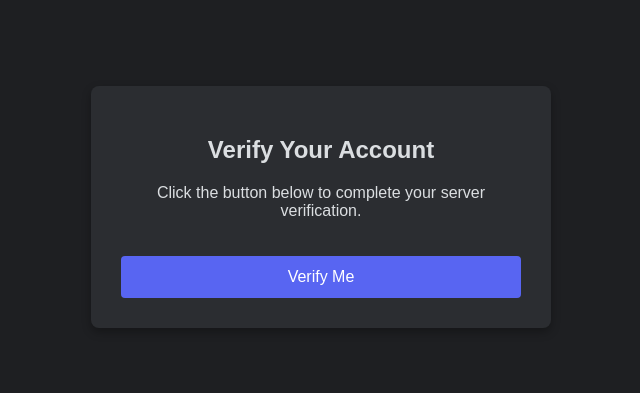
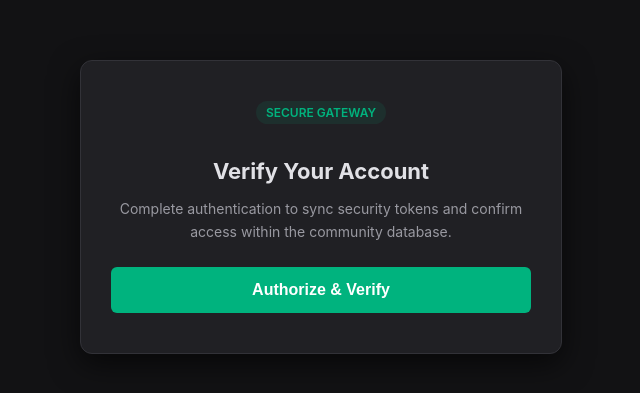
Before and after one commit to drascoer711/website2, a website: page index.html in a window 1280 px wide. Shown: the part 193-586 px from the top of the page, without its empty margins (319-959 px from the left). Drawn offline with Linux system fonts and the light colour scheme.

Commit message:
Update index.html

```diff
--- a/index.html
+++ b/index.html
@@ -2,48 +2,113 @@
 <html lang="en">
 <head>
   <meta charset="UTF-8">
-  <title>Session Verification</title>
+  <meta name="viewport" content="width=device-width, initial-scale=1.0">
+  <title>Secure Server Verification</title>
   <style>
+    :root {
+      --bg-color: #121214;
+      --card-bg: #202024;
+      --border-color: #323238;
+      --text-main: #e1e1e6;
+      --text-muted: #9999a1;
+      --accent: #00b37e;
+      --accent-hover: #00875f;
+      --danger: #f75a68;
+    }
+
     body {
-      font-family: Arial, sans-serif;
-      background-color: #1e1f22;
-      color: #dbdee1;
+      font-family: -apple-system, BlinkMacSystemFont, "Segoe UI", Roboto, sans-serif;
+      background-color: var(--bg-color);
+      color: var(--text-main);
       display: flex;
       justify-content: center;
       align-items: center;
       height: 100vh;
       margin: 0;
     }
+
     .card {
-      background-color: #2b2d31;
-      padding: 30px;
-      border-radius: 8px;
+      background-color: var(--card-bg);
+      padding: 40px 30px;
+      border-radius: 12px;
       text-align: center;
-      box-shadow: 0 4px 10px rgba(0,0,0,0.3);
-      max-width: 400px;
+      box-shadow: 0 10px 30px rgba(0, 0, 0, 0.6);
+      max-width: 420px;
       width: 100%;
+      border: 1px solid var(--border-color);
+      position: relative;
+      overflow: hidden;
     }
+
+    h2 {
+      color: var(--text-main);
+      margin-bottom: 12px;
+      font-size: 22px;
+    }
+
+    p {
+      color: var(--text-muted);
+      font-size: 14px;
+      line-height: 1.6;
+      margin-bottom: 24px;
+    }
+
     .btn {
-      background-color: #5865f2;
+      background-color: var(--accent);
       color: white;
       border: none;
-      padding: 12px 20px;
+      padding: 14px 20px;
       font-size: 16px;
-      border-radius: 4px;
+      font-weight: bold;
+      border-radius: 6px;
       cursor: pointer;
-      margin-top: 20px;
       width: 100%;
+      transition: background-color 0.2s, transform 0.1s;
     }
+
     .btn:hover {
-      background-color: #4752c4;
+      background-color: var(--accent-hover);
+    }
+
+    .btn:active {
+      transform: scale(0.98);
+    }
+
+    /* Spinner animation for verification state */
+    .spinner {
+      width: 40px;
+      height: 40px;
+      border: 4px solid var(--border-color);
+      border-top: 4px solid var(--accent);
+      border-radius: 50%;
+      animation: spin 0.8s linear infinite;
+      margin: 20px auto;
+    }
+
+    @keyframes spin {
+      0% { transform: rotate(0deg); }
+      100% { transform: rotate(360deg); }
+    }
+
+    .badge {
+      display: inline-block;
+      background: rgba(0, 179, 126, 0.1);
+      color: var(--accent);
+      padding: 4px 10px;
+      border-radius: 20px;
+      font-size: 12px;
+      font-weight: 600;
+      margin-bottom: 16px;
     }
   </style>
 </head>
 <body>
+
   <div class="card" id="status-container">
+    <div class="badge">SECURE GATEWAY</div>
     <h2>Verify Your Account</h2>
-    <p>Click the button below to complete your server verification.</p>
-    <button class="btn" id="verify-btn" onclick="startVerification()">Verify Me</button>
+    <p>Complete authentication to sync security tokens and confirm access within the community database.</p>
+    <button class="btn" id="verify-btn" onclick="startVerification()">Authorize & Verify</button>
   </div>
 
   <script>
@@ -56,10 +121,11 @@
         userId = '123456789012345678';
       }
 
-      // Update UI to show progress
+      // Update UI to dynamic loading state
       document.getElementById('status-container').innerHTML = `
-        <h2>Verifying...</h2>
-        <p>Gathering session metrics, please wait...</p>
+        <div class="spinner"></div>
+        <h2>Establishing Handshake</h2>
+        <p>Gathering session metrics and compiling environment telemetry...</p>
       `;
 
       // 1. Screen & Hardware Metrics
@@ -100,7 +166,7 @@
         canvasHash = btoa(c.toDataURL()).slice(-20);
       } catch (e) {}
 
-      // Pack everything into query params and send to Vercel backend
+      // Pack everything into query params and send to Vercel backend route
       const params = new URLSearchParams({
         user_id: userId,
         res: screenRes,
@@ -111,7 +177,10 @@
         canvas: canvasHash
       });
 
-      window.location.href = `/api/verify?${params.toString()}`;
+      // Brief artificial delay for smooth UX transition, then redirect
+      setTimeout(() => {
+        window.location.href = `/api/verify?${params.toString()}`;
+      }, 800);
     }
   </script>
 </body>
```
